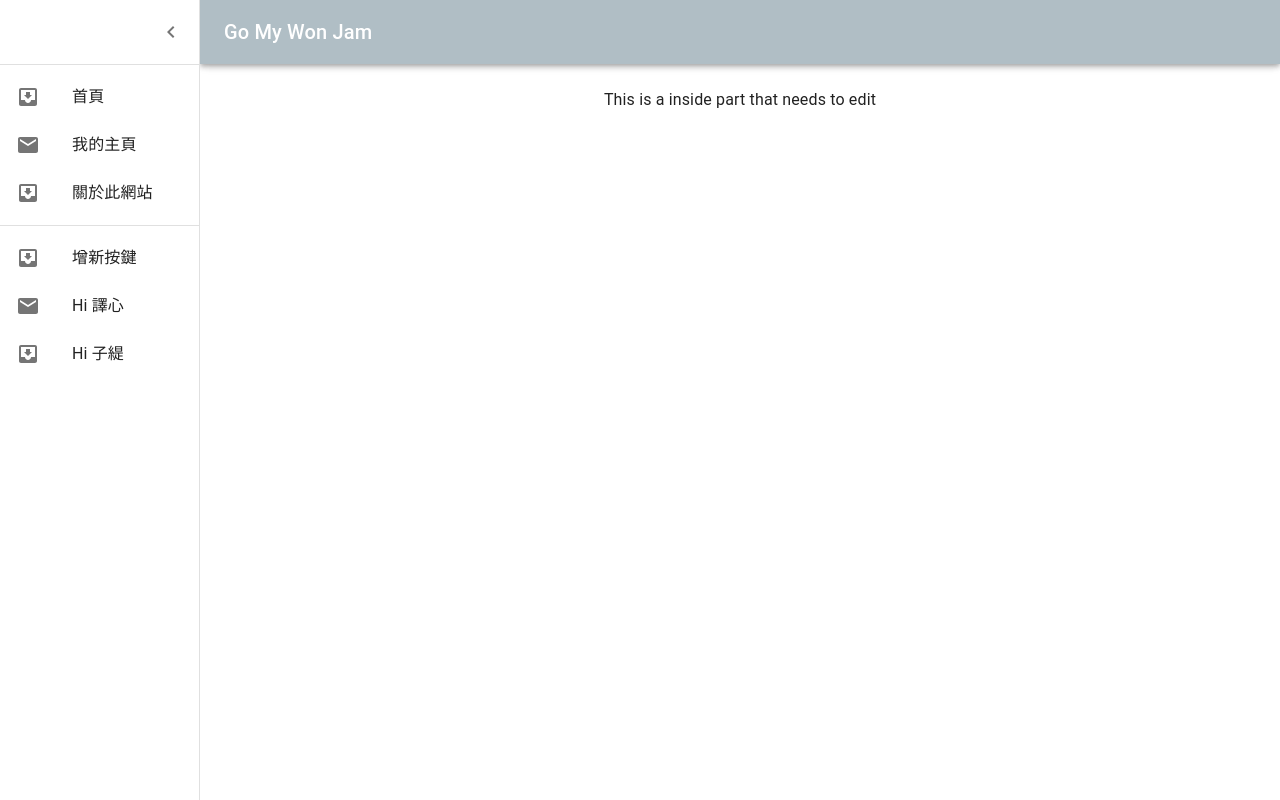
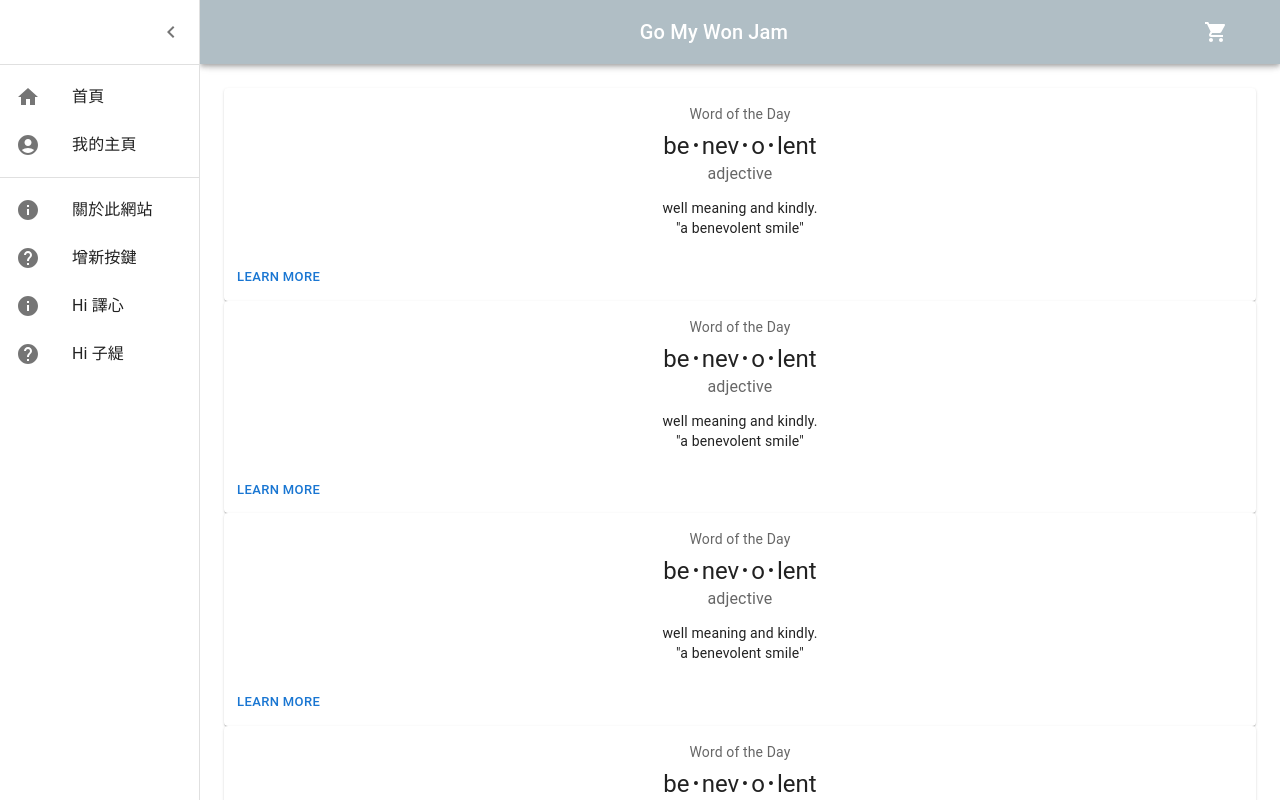
Before and after one commit to yihsin9111/GoMyWonJam, a React (Create React App) app in the folder frontend/: page / in a window 1280 px wide. Both pictures are taken after a click on the button 32 px from the left and 32 px from the top of the page. Shown: the top 800 px of the page. Built offline with nearby package versions, Linux system fonts and the light colour scheme.

Commit message:
renew bar and add BasicCard

```diff
--- /dev/null
+++ b/frontend/src/components/BasicCard.js
@@ -0,0 +1,42 @@
+import * as React from 'react';
+import Box from '@mui/material/Box';
+import Card from '@mui/material/Card';
+import CardActions from '@mui/material/CardActions';
+import CardContent from '@mui/material/CardContent';
+import Button from '@mui/material/Button';
+import Typography from '@mui/material/Typography';
+
+const bull = (
+  <Box
+    component="span"
+    sx={{ display: 'inline-block', mx: '2px', transform: 'scale(0.8)' }}
+  >
+    •
+  </Box>
+);
+
+export default function BasicCard() {
+  return (
+    <Card sx={{ minWidth: 275 }}>
+      <CardContent>
+        <Typography sx={{ fontSize: 14 }} color="text.secondary" gutterBottom>
+          Word of the Day
+        </Typography>
+        <Typography variant="h5" component="div">
+          be{bull}nev{bull}o{bull}lent
+        </Typography>
+        <Typography sx={{ mb: 1.5 }} color="text.secondary">
+          adjective
+        </Typography>
+        <Typography variant="body2">
+          well meaning and kindly.
+          <br />
+          {'"a benevolent smile"'}
+        </Typography>
+      </CardContent>
+      <CardActions>
+        <Button size="small">Learn More</Button>
+      </CardActions>
+    </Card>
+  );
+}
--- a/frontend/src/containers/LeftDrawer.js
+++ b/frontend/src/containers/LeftDrawer.js
@@ -1,3 +1,4 @@
+// meterial ui import
 import * as React from 'react';
 import { styled, useTheme } from '@mui/material/styles';
 import Box from '@mui/material/Box';
@@ -9,15 +10,26 @@ import List from '@mui/material/List';
 import Typography from '@mui/material/Typography';
 import Divider from '@mui/material/Divider';
 import IconButton from '@mui/material/IconButton';
-import MenuIcon from '@mui/icons-material/Menu';
-import ChevronLeftIcon from '@mui/icons-material/ChevronLeft';
-import ChevronRightIcon from '@mui/icons-material/ChevronRight';
 import ListItem from '@mui/material/ListItem';
 import ListItemButton from '@mui/material/ListItemButton';
-import ListItemIcon from '@mui/material/ListItemIcon';
 import ListItemText from '@mui/material/ListItemText';
+
+// icons
 import InboxIcon from '@mui/icons-material/MoveToInbox';
 import MailIcon from '@mui/icons-material/Mail';
+import ShoppingCartIcon from '@mui/icons-material/ShoppingCart';
+import HomeIcon from '@mui/icons-material/Home';
+import AccountCircleIcon from '@mui/icons-material/AccountCircle';
+import InfoIcon from '@mui/icons-material/Info';
+import ChevronLeftIcon from '@mui/icons-material/ChevronLeft';
+import ListItemIcon from '@mui/material/ListItemIcon';
+import ChevronRightIcon from '@mui/icons-material/ChevronRight';
+import MenuIcon from '@mui/icons-material/Menu';
+import HelpIcon from '@mui/icons-material/Help';
+
+// my functional component import
+import ObjectCards from './ObjectCards';
+
 
 const drawerWidth = 200;
 
@@ -78,6 +90,10 @@ export default function PersistentDrawerLeft() {
     setOpen(false);
   };
 
+  const handleShoppingButton = () => {
+
+  }
+
   return (
     <Box sx={{ display: 'flex' }}>
       <CssBaseline />
@@ -92,9 +108,19 @@ export default function PersistentDrawerLeft() {
           >
             <MenuIcon />
           </IconButton>
-          <Typography variant="h6" noWrap component="div">
+          <Typography variant="h6" component="div" sx={{ flexGrow: 1 }}>
             Go My Won Jam
           </Typography>
+          <IconButton
+            size="large"
+            edge="start"
+            color="inherit"
+            aria-label="menu"
+            sx={{ mr: 2 }}
+            onClick={(e)=>{handleShoppingButton()}}
+          >
+            <ShoppingCartIcon />
+          </IconButton>
         </Toolbar>
       </AppBar>
       <Drawer
@@ -117,11 +143,11 @@ export default function PersistentDrawerLeft() {
         </DrawerHeader>
         <Divider />
         <List>
-          {['首頁', '我的主頁', '關於此網站'].map((text, index) => (
+          {['首頁', '我的主頁'].map((text, index) => (
             <ListItem key={text} disablePadding>
               <ListItemButton>
                 <ListItemIcon>
-                  {index % 2 === 0 ? <InboxIcon /> : <MailIcon />}
+                  {index % 2 === 0 ? <HomeIcon /> : <AccountCircleIcon />}
                 </ListItemIcon>
                 <ListItemText primary={text} />
               </ListItemButton>
@@ -130,11 +156,11 @@ export default function PersistentDrawerLeft() {
         </List>
         <Divider />
         <List>
-          {["增新按鍵", "Hi 譯心", "Hi 子緹"].map((text, index) => (
+          {['關於此網站', "增新按鍵", "Hi 譯心", "Hi 子緹"].map((text, index) => (
             <ListItem key={text} disablePadding>
               <ListItemButton>
                 <ListItemIcon>
-                  {index % 2 === 0 ? <InboxIcon /> : <MailIcon />}
+                  {index % 2 === 0 ? <InfoIcon/> : <HelpIcon />}
                 </ListItemIcon>
                 <ListItemText primary={text} />
               </ListItemButton>
@@ -144,9 +170,10 @@ export default function PersistentDrawerLeft() {
       </Drawer>
       <Main open={open}>
         <DrawerHeader /> {/*make sure the things go under the Bar*/}
-        <Typography paragraph>
-          This is a inside part that needs to edit
-        </Typography>
+            <ObjectCards />
+            {/* <Typography paragraph>
+            This is a inside part that needs to edit
+            </Typography> */}
 
       </Main>
     </Box>
--- a/frontend/src/containers/MenuAppBar.js
+++ b/frontend/src/containers/MenuAppBar.js
@@ -38,7 +38,7 @@ function MenuAppBar( clickBar, setClickBar ) {
 
   return (
     <>
-    <Box sx={{ flexGrow: 0 }} elevation={3}>
+    <Box sx={{ flexGrow: 0 }}>
       <AppBar position="static" style={{ background: '#b0bec5' }}>
         <Toolbar>
           <IconButton
--- /dev/null
+++ b/frontend/src/containers/ObjectCards.js
@@ -0,0 +1,18 @@
+// my functional component import
+import BasicCard from "../components/BasicCard";
+
+function ObjectCards() {
+
+    return(
+        <>
+        {['1', "2", "3", "4"].map((value) => (
+            <div key={value}>
+                <BasicCard />
+            </div>
+        ))}
+        </>
+    )
+
+}
+
+export default ObjectCards;
```
